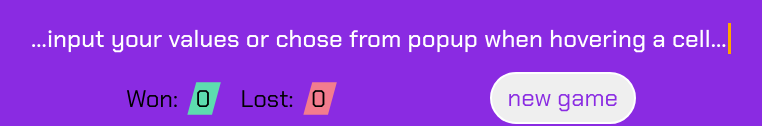
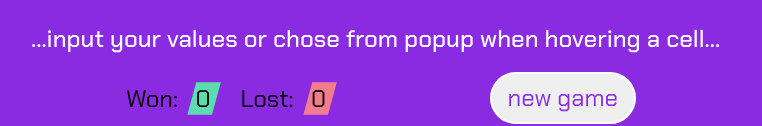
Before and after one commit to denys-lazorchyk/Sudoku, a plain HTML site: page index.html in a window 1280 px wide. Shown: the part 674-800 px from the top of the page, without its empty margins (259-1021 px from the left). Drawn offline with Linux system fonts and the light colour scheme.

Commit message:
Update style.css

```diff
--- a/style.css
+++ b/style.css
@@ -153,15 +153,16 @@ input::-webkit-inner-spin-button {
 	left: 50%;
 	transform: translate(-50%, -60px);
 	margin: 0;
-	border-right: 0.15em solid orange;
-	white-space: nowrap; /* Keeps the content on a single line */
-	margin: 0 auto; /* Gives that scrolling effect as the typing happens */
-	letter-spacing: 0.1px; /* Adjust as needed */
+	animation: fade 2s linear;
+	/* border-right: 0.15em solid orange;
+	white-space: nowrap;
+	margin: 0 auto;
+	letter-spacing: 0.1px;
 	animation: typing 3.5s steps(40, end), blink-caret 0.75s step-end infinite;
-	overflow: hidden; /* Ensures the content is not revealed until the animation */
+	overflow: hidden;  */
 }
 
-@keyframes typing {
+/* @keyframes typing {
 	from {
 		width: 0;
 	}
@@ -178,7 +179,7 @@ input::-webkit-inner-spin-button {
 	50% {
 		border-color: orange;
 	}
-}
+} */
 
 .statistics {
 	display: flex;
```
